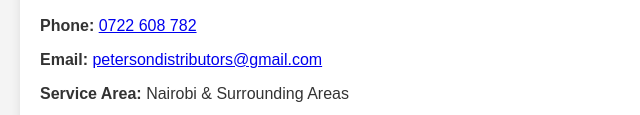
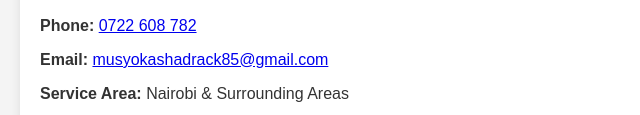
Before and after one commit to ShadrackMusyoka/Peter-Taxi-Site, a plain HTML site: page index.html in a window 1280 px wide. Shown: the part 685-800 px from the top of the page, 0-640 px from the left. Drawn offline with Linux system fonts and the light colour scheme.

Commit message:
Update index.html

```diff
--- a/index.html
+++ b/index.html
@@ -45,7 +45,7 @@
     <div class="contact">
         <h2>Contact Us</h2>
         <p><strong>Phone:</strong> <a href="tel:+254722608782">0722 608 782</a></p>
-        <p><strong>Email:</strong> <a href="mailto:petersondistributors@gmail.com">petersondistributors@gmail.com</a></p>
+        <p><strong>Email:</strong> <a href="mailto:musyokashadrack85@gmail.com">musyokashadrack85@gmail.com</a></p>
         <p><strong>Service Area:</strong> Nairobi & Surrounding Areas</p>
         <p><strong>Payments:</strong> Cash & M-Pesa Accepted</p>
     </div>
```
